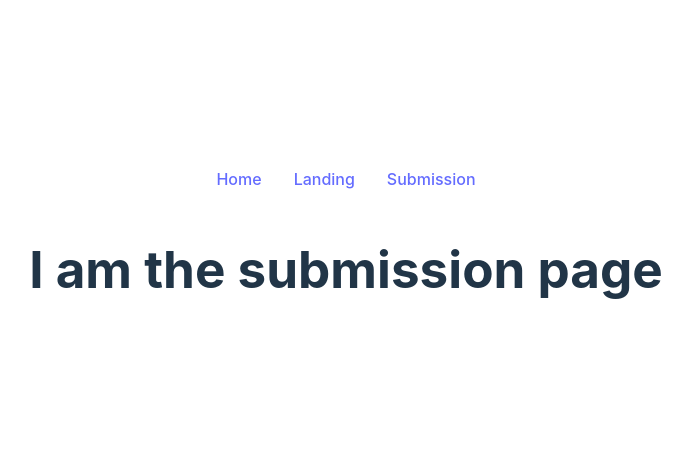
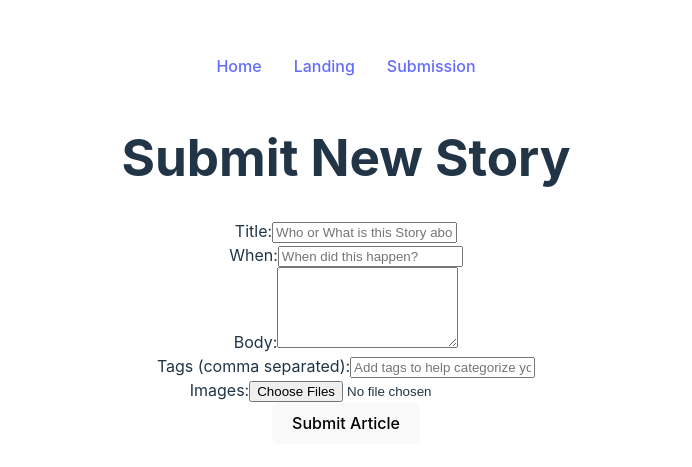
Before and after one commit to KoffiKC/UHOA-Hackathon, a React (Vite) app: page /submission in a window 1280 px wide. Shown: the part 159-626 px from the top of the page, without its empty margins (294-986 px from the left). Built offline with nearby package versions, Linux system fonts and the light colour scheme.

Commit message:
added form fields to submission page

```diff
--- a/src/pages/Submission.jsx
+++ b/src/pages/Submission.jsx
@@ -3,7 +3,73 @@
 function Submission() {
     return (
       <div>
-        <h1>I am the submission page</h1>
+        <h1>Submit New Story</h1>
+        <form onSubmit={(e) => {
+          e.preventDefault();
+          const formData = {
+            title: e.target.title.value,
+            when: e.target.when.value,
+            body: e.target.body.value,
+            tags: e.target.tags.value.split(',').map(tag => tag.trim()),
+            images: e.target.images.files,
+            submittedAt: new Date().toISOString()
+          };
+          console.log(formData);
+        }}>
+          <div>
+            <label htmlFor="title">Title:</label>
+            <input
+              type="text"
+              id="title"
+              name="title"
+              required
+              placeholder="Who or What is this Story about?"
+            />
+          </div>
+          <div>
+            <label htmlFor="when">When:</label>
+            <input
+              type="text"
+              id="when"
+              name="when"
+              required
+              placeholder="When did this happen?"
+            />
+          </div>
+
+          <div>
+            <label htmlFor="body">Body:</label>
+            <textarea
+              id="body"
+              name="body"
+              rows="5"
+              required
+            />
+          </div>
+
+          <div>
+            <label htmlFor="tags">Tags (comma separated):</label>
+            <input
+              type="text"
+              id="tags"
+              name="tags"
+              placeholder="Add tags to help categorize your Story"
+            />
+          </div>
+
+          <div>
+            <label htmlFor="images">Images:</label>
+            <input
+              type="file"
+              id="images"
+              name="images"
+              accept="image/*"
+              multiple
+            />
+          </div>
+
+          <button type="submit">Submit Article</button>
+        </form>
       </div>
     )
   }
```
